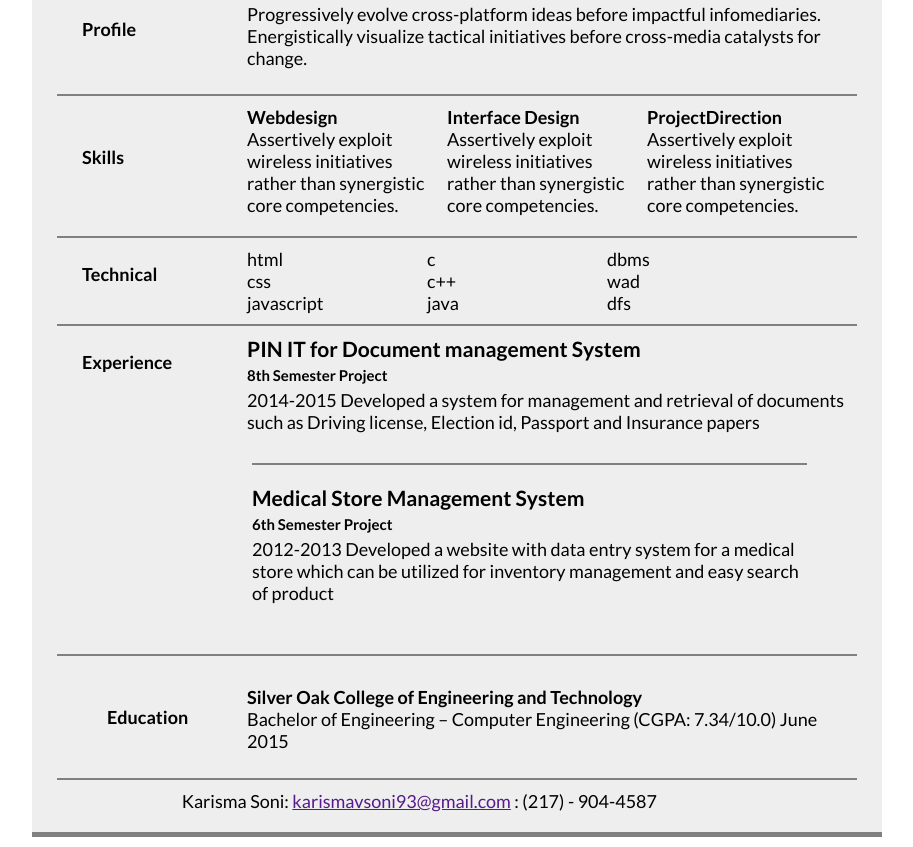
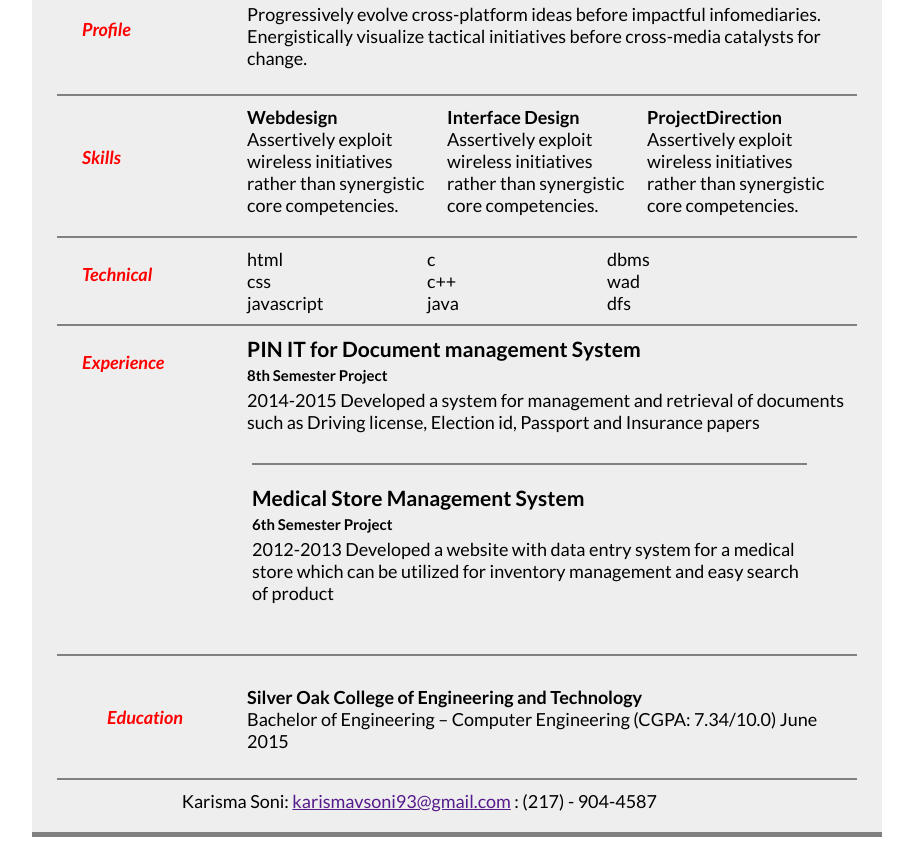
Before and after one commit to KarismaSoni/mywebsite, a plain HTML site: page aboutme.html in a window 1280 px wide. Shown: the part 288-1135 px from the top of the page, without its empty margins (183-1096 px from the left). Drawn offline with Linux system fonts and the light colour scheme.

Commit message:
font changes
changed headings- color, font style..
and add my skill s.

```diff
--- a/aboutme.html
+++ b/aboutme.html
@@ -142,7 +142,7 @@
 
 		<footer>
 			<div class="footer">
-				Karisma Soni: <a href="">karismavsoni93@gmail.com</a> : (217) - 904-4587
+				Karisma Soni: <a href="" target="_blank">karismavsoni93@gmail.com</a> : (217) - 904-4587
 			</div>
 			<div class="cf"></div>
 		</footer>
--- a/main.css
+++ b/main.css
@@ -27,6 +27,9 @@ body { font-family: 'Lato', sans-serif; font-size: 18px; }
 }
 
 /* profile section*/
+.container .profile .block2-left h4{
+	font-style: italic; color: #ff0000;
+}
 .container .profile{
 	border-bottom: 2px solid gray; padding: 10px;
 }
@@ -39,6 +42,9 @@ body { font-family: 'Lato', sans-serif; font-size: 18px; }
 }
 
 /*skills section*/
+.container .skill .block3-left h4{
+	font-style: italic; color: #ff0000;
+}
 .container .skill{
 	border-bottom: 2px solid gray; padding: 10px;
 }
@@ -53,6 +59,9 @@ body { font-family: 'Lato', sans-serif; font-size: 18px; }
 }
 
 /*technical section*/
+.container .technical .block4-left h4{
+	font-style: italic; color: #ff0000;
+}
 .container .technical{
 	border-bottom: 2px solid gray; padding: 10px;
 }
@@ -68,6 +77,9 @@ body { font-family: 'Lato', sans-serif; font-size: 18px; }
 
 
 /*experience section*/
+.container .experience .block5-left h4{
+	font-style: italic; color: #ff0000;
+}
 .container .experience h5 {
 	margin: 5px 0;
 }
@@ -91,6 +103,9 @@ body { font-family: 'Lato', sans-serif; font-size: 18px; }
 }
 
 /*education section*/
+.container .education .block7-left h4{
+	font-style: italic; color: #ff0000;
+}
 .container .education{
 	border-bottom: 2px solid gray; padding: 10px;
 }
```
